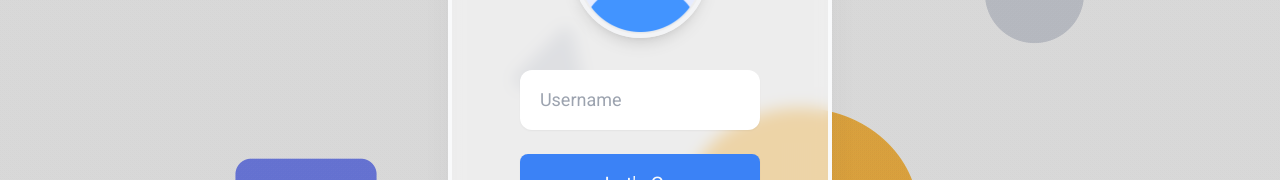
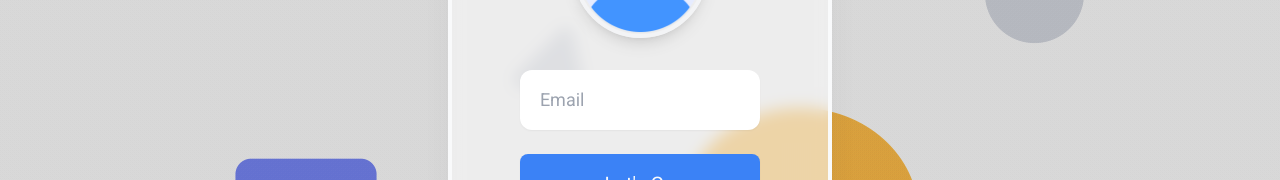
Before and after one commit to md-ahr/bauth, a React (Vite) app in the folder client/: page /login in a window 1280 px wide. Shown: the part 386-566 px from the top of the page. Built offline with nearby package versions, Linux system fonts and the light colour scheme.

Commit message:
Add email validate functionality and added toast component for show error messages

```diff
--- a/client/src/components/Login.jsx
+++ b/client/src/components/Login.jsx
@@ -2,21 +2,25 @@ import { Link } from "react-router-dom";
 import avatar from "../assets/profile.png";
 import { Toaster } from "react-hot-toast";
 import { useFormik } from "formik";
+import { emailValidate } from "../helpers/validate";
 
 const Login = () => {
     const formik = useFormik({
         initialValues: {
-            username: "",
+            email: "",
         },
+        validate: emailValidate,
         validateOnBlur: false,
         validateOnChange: false,
-        onSubmit: async (values) => {
+        onSubmit: async (values, { resetForm }) => {
             console.log(values);
+            resetForm({ values: "" });
         },
     });
 
     return (
         <div className="container mx-auto">
+            <Toaster position="top-center" reverseOrder="false"></Toaster>
             <div className="flex justify-center items-center h-screen">
                 <div className="border-4 border-gray-50 bg-[#ffffff8c] w-[60%] sm:w-[50%] lg:w-[40%] xl:w-[30%] rounded-3xl py-12 md:py-16 xl:py-20 px-0 xl:px-7 min-w-max backdrop-blur-[8px] shadow-[0_4px_30px_#4747470b]">
                     <div className="title flex flex-col items-center">
@@ -37,10 +41,10 @@ const Login = () => {
                         </div>
                         <div className="mt-4 textbox flex flex-col items-center gap-6">
                             <input
-                                type="text"
+                                type="email"
                                 className="border-0 px-5 py-4 rounded-xl w-3/4 shadow-sm text-lg focus:outline-none"
-                                placeholder="Username"
-                                {...formik.getFieldProps('username')}
+                                placeholder="Email"
+                                {...formik.getFieldProps("email")}
                             />
                             <button
                                 className="order bg-blue-500 w-3/4 py-4 rounded-lg text-gray-50 text-xl shadow-sm text-center hover:bg-blue-600 transition duration-300 ease"
--- /dev/null
+++ b/client/src/helpers/validate.js
@@ -0,0 +1,19 @@
+import toast from "react-hot-toast";
+
+function emailVerify(error = {}, values) {
+    if (!values.email) {
+        error.email = toast.error("Email address is required!");
+    } else if (
+        !values.email.match(
+            /^(([^<>()[\]\\.,;:\s@"]+(\.[^<>()[\]\\.,;:\s@"]+)*)|(".+"))@((\[[0-9]{1,3}\.[0-9]{1,3}\.[0-9]{1,3}\.[0-9]{1,3}\])|(([a-zA-Z\-0-9]+\.)+[a-zA-Z]{2,}))$/
+        )
+    ) {
+        error.email = toast.error("Invalid email address!");
+    }
+    return error;
+}
+
+export async function emailValidate(values) {
+    const errors = emailVerify({}, values);
+    return errors;
+}
```
